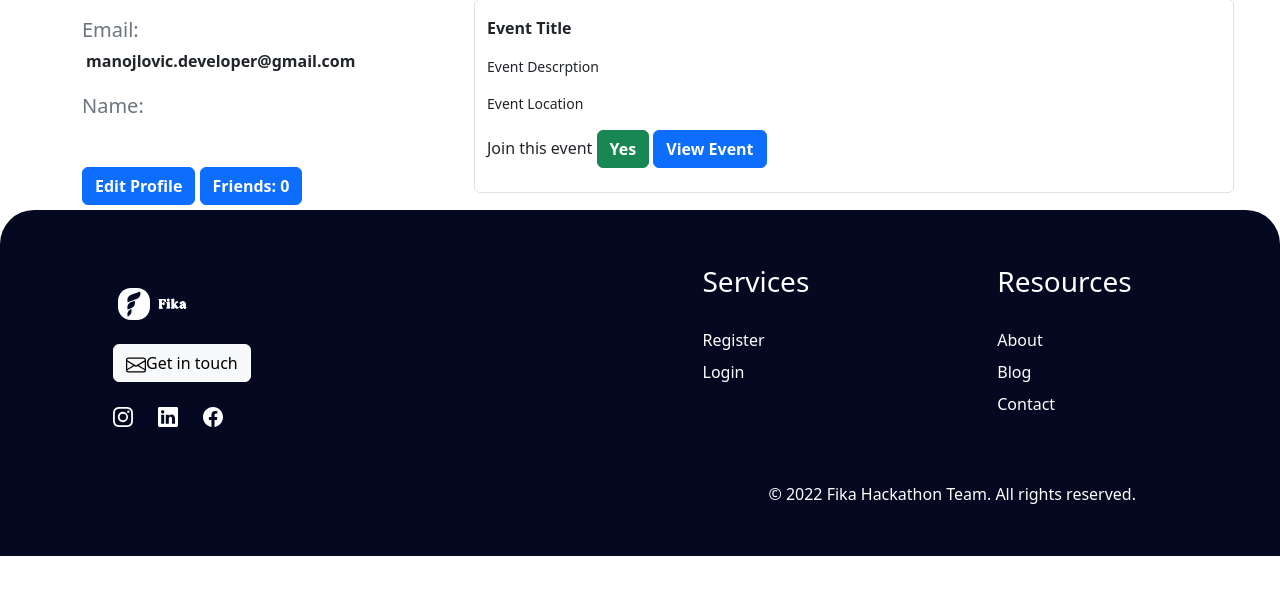
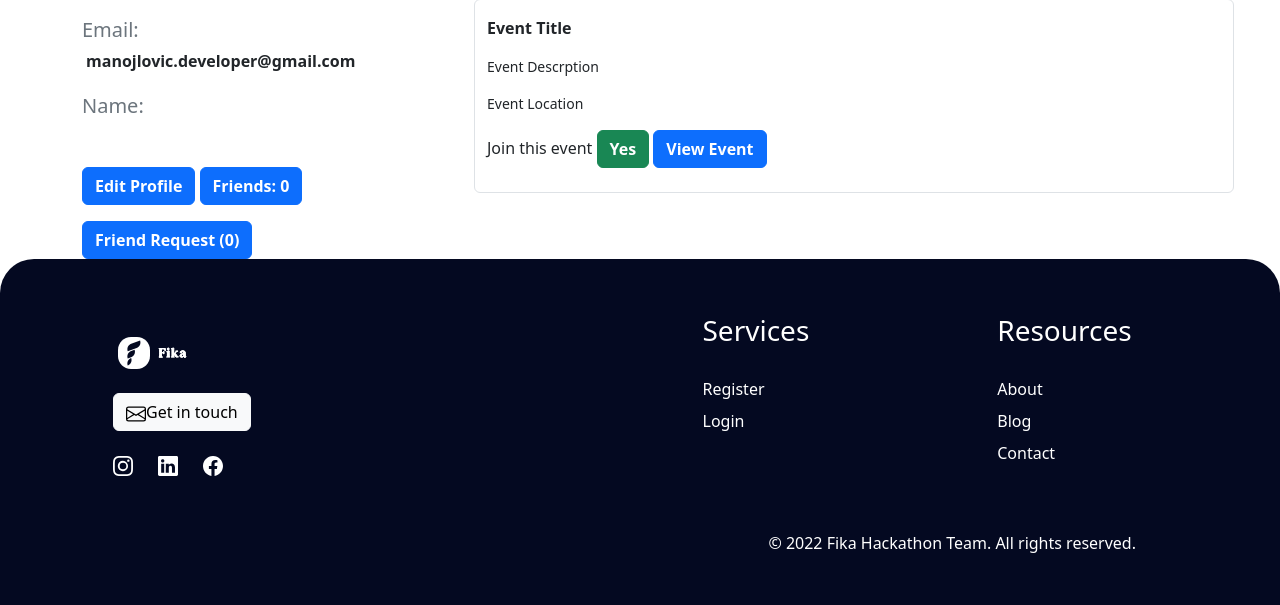
Before and after one commit to tindyc/Fika, a Django app: page /members/profile/1 in a window 1280 px wide. Shown: the part 244-849 px from the top of the page. Before the commit the page ends 800 px from the top, so only its background shows below. Run offline with Django 4.2, Linux system fonts and the light colour scheme; a user stored in the database is signed in; data comes from the database, SQL or seed files in the repository; data that the repository does not hold is empty.

Commit message:
Update member_profile with add friend func

```diff
--- a/members/templates/members/member_profile.html
+++ b/members/templates/members/member_profile.html
@@ -84,6 +84,11 @@
                 <p class="text-secondary fs-5">Name: <br><span class="fs-6 text-dark fw-bold ms-1">{{ user.first_name }} {{ user.last_name }}</span></p>
                 <a href="{% url 'profile_edit'%}" class="btn btn-primary fw-bold">Edit Profile</a>
                 <a href="{% url 'profile_edit'%}" class="btn btn-primary fw-bold">Friends: {{ friends|length }}</a>
+                <div class="d-block mt-3">
+                    <a href="" class="btn btn-primary fw-bold">
+                        Friend Request ({{friend_request|length}})
+                    </a>
+                </div>
             {% else %}
                 <p class="text-secondary fs-5">Username: <br><span class="fs-6 text-dark fw-bold ms-1">{{ account }}</span></p>
                 <p class="text-secondary fs-5">Email: <br><span class="fs-6 text-dark fw-bold ms-1">{{ account.email }}</span></p>
@@ -91,10 +96,15 @@
                 <a href="{% url 'profile_edit'%}" class="btn btn-primary fw-bold">Friends: {{ friends|length }}</a>
                 {% if is_friend %}
                     <a href="#" class="btn btn-danger fw-bold">Unfriend</a>
-                {% elif request_sent %}
+                {% elif request_sent == 0%}
+                    <div class="d-block mt-3">
+                        <a href="#" class="btn btn-success fw-bold">Accept Friend Request</a>
+                        <a href="#" class="btn btn-danger fw-bold">Decline Friend Request</a>
+                    </div>
+                {% elif request_sent == 1 %}
                     <a href="#" class="btn btn-danger fw-bold">Cancel Friend Request</a>
-                {% else%}
-                    <a href="" class="btn btn-success fw-bold">Add Friend</a>
+                {% elif request_sent == -1 %}
+                    <button href="" class="btn btn-success fw-bold" id="send-friend-request-btn">Add Friend</button>
                 {% endif %}
             {% endif %}
         </div>
@@ -207,6 +217,7 @@
 {% endblock %}
 
 {% block postloadjs %}
+    <script src="https://code.jquery.com/jquery-3.6.0.min.js" integrity="sha256-/xUj+3OJU5yExlq6GSYGSHk7tPXikynS7ogEvDej/m4=" crossorigin="anonymous"></script>
     <script>
         // For large screens
         const friendSearchFormLarge = document.getElementById("search-large");
@@ -230,5 +241,19 @@
 
             window.location.replace("{% url 'search' %}?q=" + query);
         }
+
+        function updateUi(){
+            location.reload();
+        }
+
+        const sendFriendRequestBtn = document.getElementById("send-friend-request-btn");
+        if (sendFriendRequestBtn != null ){
+
+            sendFriendRequestBtn.addEventListener("click", function(){
+                sendFriendRequest("{{user_id}}", updateUi)
+            })
+        }
     </script>
+
+    {% include "members/snippets/send_friend_request.html" %}
 {% endblock %}
```
